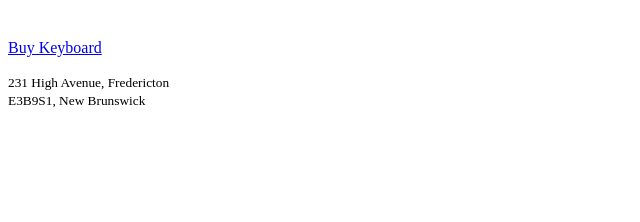
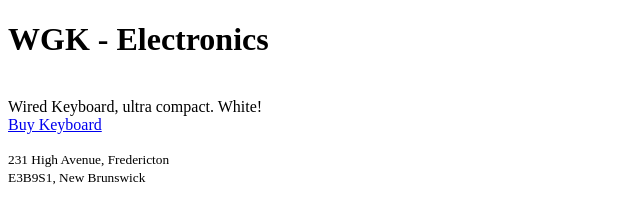
Before and after one commit to Winicius242/Win_Gab_Anh.Repository, a plain HTML site: page keyboard.html in a window 1280 px wide. Shown: the whole page, without its empty margins (0-640 px from the left). Drawn offline with Linux system fonts and the light colour scheme.

Commit message:
Added h1 and product description for keyboard

```diff
--- a/keyboard.html
+++ b/keyboard.html
@@ -7,7 +7,9 @@
     <link href="styles.css" rel="stylesheet">
 </head>
 <body>
-<h1></h1>
+<h1>
+    WGK - Electronics
+</h1>
 
 
 
@@ -17,7 +19,7 @@
 
 <div>
 <!--information about product-->
-
+    Wired Keyboard, ultra compact. White!
 </div>
 
 
```
